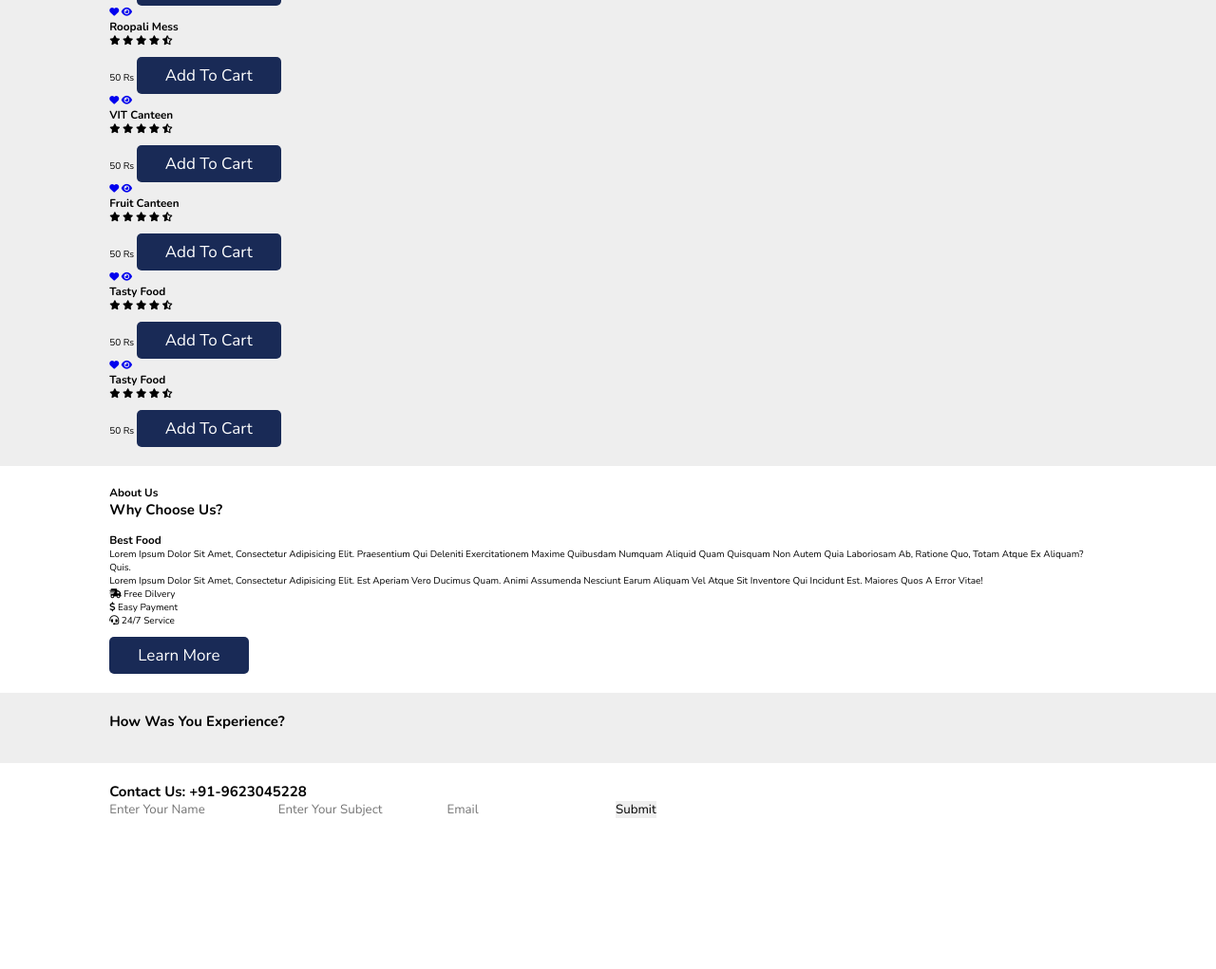
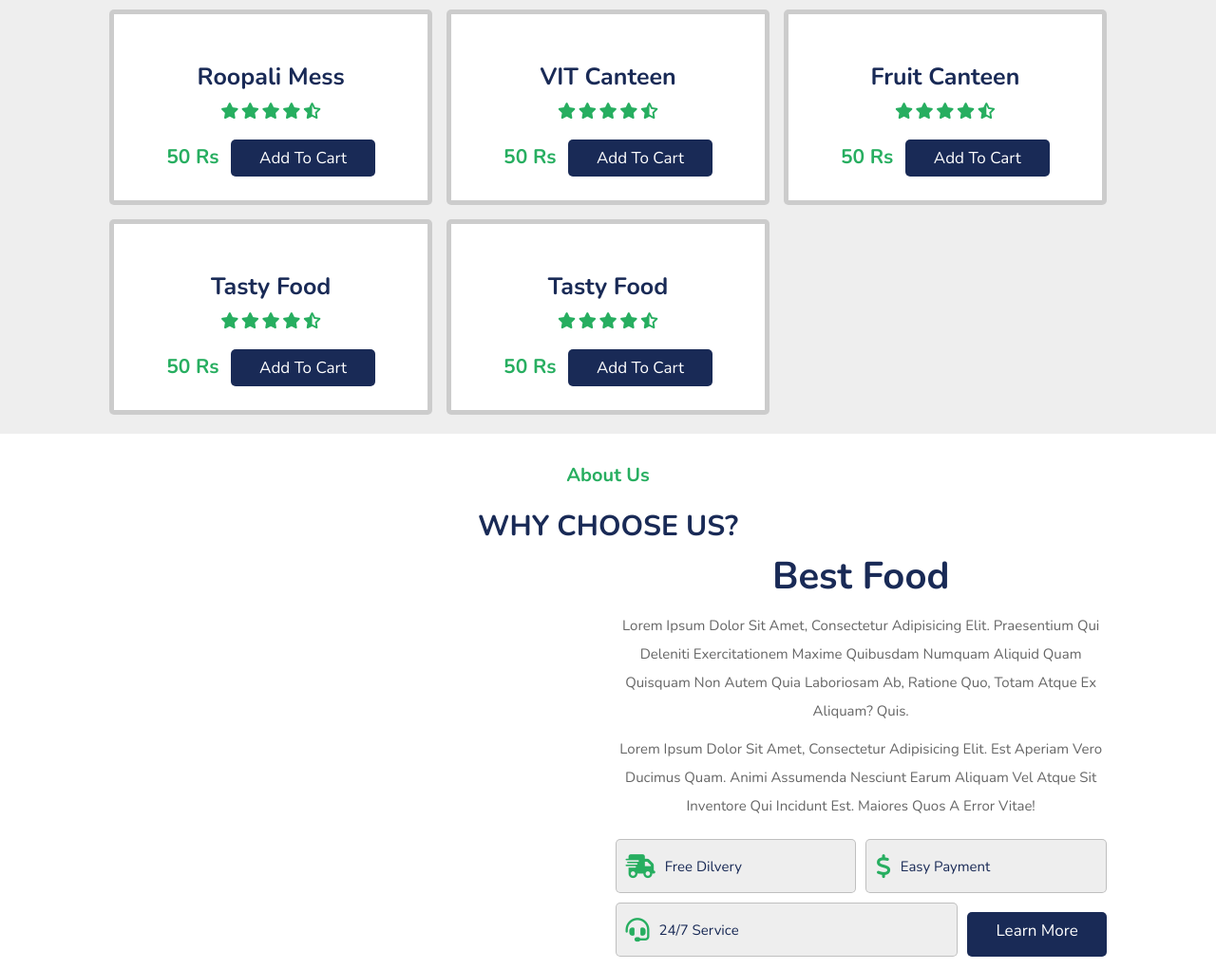
Before and after one commit to aditi-021/Khaugallii, a plain HTML site: page index.html in a window 1280 px wide. Shown: the part 988-2009 px from the top of the page at 95% size. Before the commit the page ends 1870 px from the top, so only its background shows below. Drawn offline with nearby package versions, Linux system fonts and the light colour scheme; files whose address does not match are found by name.

Commit message:
Update style.css

```diff
--- a/style.css
+++ b/style.css
@@ -1,24 +1,27 @@
 @import url("https://fonts.googleapis.com/css2?family=Nunito:wght@200;300;400;600;700&display=swap");
 
-:root{
-    --green:#27ae60;
-    --black:#192a56;
-    --light-color:#666;
-    --box-shadow:0. 5rem 1.5rem rgba(0,0,0,.1);
+:root {
+    --green: #27ae60;
+    --black: #192a56;
+    --light-color: #666;
+    --box-shadow: 0. 5rem 1.5rem rgba(0, 0, 0, .1);
 
 }
-*{
+
+* {
     font-family: 'Nunito', sans-serif;
-    margin:0; padding:0;
+    margin: 0;
+    padding: 0;
     box-sizing: border-box;
     text-decoration: none;
-    outline: none; border: none;
+    outline: none;
+    border: none;
     text-transform: capitalize;
     transition: all .2s linear;
 
 }
 
-html{
+html {
     font-size: 62.5%;
     overflow-x: hidden;
     scroll-padding-top: 5.5rem;
@@ -26,15 +29,32 @@
 
 }
 
-section{
+section {
     padding: 2rem 9%;
 }
 
-section:nth-child(even){
+section:nth-child(even) {
     background: #eee;
 }
 
-.btn{
+.subheading {
+    text-align: center;
+    color: var(--green);
+    font-size: 2rem;
+    padding-top: 1rem;
+
+}
+
+.heading {
+    text-align: center;
+    color: var(--black);
+    font-size: 3rem;
+    padding-top: 2rem;
+    text-transform: uppercase;
+
+}
+
+.btn {
     margin-top: 1rem;
     display: inline-block;
     font-size: 1.7rem;
@@ -45,45 +65,49 @@
     padding: .8rem 3rem;
 }
 
-.btn:hover{
+.btn:hover {
     background: var(--green);
     letter-spacing: .1rem;
 }
 
-header{
+header {
     position: fixed;
-    top:0; left:0; right:0;
+    top: 0;
+    left: 0;
+    right: 0;
     background: #fff;
-    padding:1rem 7%;
+    padding: 1rem 7%;
     display: flex;
     align-items: centre;
     justify-content: space-between;
-    z-index:1000;
+    z-index: 1000;
     box-shadow: var(--box-shadow);
 }
 
-header .logo{
+header .logo {
     color: var(--green);
+    font-size: 5rem;
 }
 
-header .navbar a{
-    font-size: 1.7rem;
+header .navbar a {
+    font-size: 2.1rem;
     border-radius: .5rem;
-    padding: .5rem 1.5;
+    padding: .5rem 2rem;
     color: var(--light-color);
+    margin: 1rem;
 }
 
 header .navbar a.active,
-header .navbar a:hover{
+header .navbar a:hover {
     color: #fff;
     background: var(--green);
 }
 
 header .icons i,
-header .icons a{
+header .icons a {
     cursor: pointer;
     margin-left: .5rem;
-    height:4.5rem;
+    height: 4.5rem;
     line-height: 4.5rem;
     width: 4.5rem;
     text-align: justify;
@@ -91,114 +115,294 @@
     color: var(--black);
     border-radius: 50%;
     background: #eee;
+    padding-left: 1.5rem;
 
 }
 
 header .icons i:hover,
-header .icons a:hover{
-    color:#fff;
+header .icons a:hover {
+    color: #fff;
     background: var(--green);
     transform: rotate(360deg);
 }
 
-header .icons #menu-bars{
+header .icons #menu-bars {
     display: none;
 }
 
-#search-form{
+#search-form {
     position: fixed;
-    top: -110%; left:0;
-    height:100%; width:100%;
+    top: -110%;
+    left: 0;
+    height: 100%;
+    width: 100%;
     z-index: 1004;
-    background:rgba(0,0,0,.8);
+    background: rgba(0, 0, 0, .8);
     display: flex;
     align-items: centre;
     justify-content: centre;
-    padding: 25rem 50rem ; /*(0 1rem)*/
+    padding: 25rem 50rem;
+    /*(0 1rem)*/
 }
 
-#search-form.active{
-    top:0;
+#search-form.active {
+    top: 0;
 }
 
-#search-form #search-box{
-    width:50rem;
+#search-form #search-box {
+    width: 50rem;
     border-bottom: .1rem solid #fff;
-    padding:1rem 0;
-    color:#fff;
+    padding: 1rem 0;
+    color: #fff;
     font-size: 3rem;
-    text-transform:none;
-    background:none;
+    text-transform: none;
+    background: none;
 }
 
-#search-form #search-box::placeholder{
-    color:#eee;
+#search-form #search-box::placeholder {
+    color: #eee;
 
 }
 
-#search-form #search-box::-webkit-search-cancel-button{
+#search-form #search-box::-webkit-search-cancel-button {
     -webkit-appearance: none;
 }
 
-#search-form label{
-    color:#fff;
-    cursor:pointer;
+#search-form label {
+    color: #fff;
+    cursor: pointer;
     font-size: 2.5rem;
-    padding-top: 2rem; /*additionaly added*/
+    padding-top: 2rem;
+    /*additionaly added*/
 }
 
-#search-form label:hover{
+#search-form label:hover {
     color: var(--green);
 }
 
-#search-form #close{
+#search-form #close {
     position: absolute;
-    color:#fff;
+    color: #fff;
     cursor: pointer;
-    top: 2rem; right:3rem;
+    top: 2rem;
+    right: 3rem;
     font-size: 5rem;
 }
 
-.home .home-slider .slide{
+.home .home-slider .slide {
     display: flex;
     align-items: center;
     flex-wrap: wrap;
-    gap:2rem;
+    gap: 2rem;
     padding-top: 9rem;
     padding-left: 9rem;
     padding-right: 9rem;
 }
-.home .home-slider .slide .content{
+
+.home .home-slider .slide .content {
     flex: 1 1 45rem;
 
 }
-.home .home-slider .slide .image{
+
+.home .home-slider .slide .image {
     flex: 1 1 30rem;
 
 }
-.home .home-slider .slide .image img{
+
+.home .home-slider .slide .image img {
     width: 100%;
 
 }
-.home .home-slider .slide .content span{
-    color:var(--green);
+
+.home .home-slider .slide .content span {
+    color: var(--green);
     font-size: 2.5rem;
 
 }
-.home .home-slider .slide .content h3{
-    color:var(--black);
+
+.home .home-slider .slide .content h3 {
+    color: var(--black);
     font-size: 7rem;
 
 }
-.home .home-slider .slide .content p{
-    color:var(--light-color);
+
+.home .home-slider .slide .content p {
+    color: var(--light-color);
     font-size: 2.2rem;
     padding: 0.5rem 0;
     line-height: 1.5rem;
 }
 
-.swiper-pagination-bullet-active{
-    background:var(--green);
+.swiper-pagination-bullet-active {
+    background: var(--green);
+}
+
+
+.dishes .box-container {
+    display: grid;
+    grid-template-columns: repeat(auto-fit, minmax(28rem, 1fr));
+    gap: 1.5rem;
+}
+
+.dishes .box-container .box {
+    padding: 2.5rem;
+    background-color: #fff;
+    border: .5rem solid rgba(0, 0, 0, 0.2);
+    border-radius: .5rem;
+    box-shadow: var(--box-shadow);
+    position: relative;
+    overflow: hidden;
+    text-align: center;
+
+}
+
+.dishes .box-container .box .fa-heart,
+.dishes .box-container .box .fa-eye {
+    position: absolute;
+    top: 1.5rem;
+    background-color: #eee;
+    border-radius: 50%;
+    height: 5rem;
+    width: 5rem;
+    line-height: 5rem;
+    font-size: 2rem;
+    color: var(--black);
+}
+
+
+.dishes .box-container .box .fa-heart:hover,
+.dishes .box-container .box .fa-eye:hover {
+    background-color: var(--green);
+    color: #fff;
+}
+
+.dishes .box-container .box .fa-heart {
+    right: -15rem;
+}
+
+.dishes .box-container .box .fa-eye {
+    left: -15rem;
+
+}
+
+.dishes .box-container .box:hover .fa-heart {
+    right: 1.5rem;
+}
+
+.dishes .box-container .box:hover .fa-eye {
+    left: 1.5rem;
+
+}
+
+.dishes .box-container .box img {
+    height: 17rem;
+    margin: 1rem 0;
+}
+
+.dishes .box-container .box h3 {
+    color: var(--black);
+    font-size: 2.5rem;
+}
+
+.dishes .box-container .box .stars {
+    padding: 1rem 0;
+}
+
+.dishes .box-container .box .stars i {
+    font-size: 1.7rem;
+    color: var(--green);
+}
+
+.dishes .box-container .box span {
+    color: var(--green);
+    margin-right: 1rem;
+    font-weight: bolder;
+    font-size: 2.1rem;
+}
+
+.about .row {
+    display: flex;
+    flex-wrap: wrap;
+    gap: 1.5rem;
+    text-align: center;
+}
+
+.about .row .image {
+    flex: 1 1 45rem;
+}
+
+.about .row .image img {
+    width: 100%;
+}
+
+.about .row .content {
+    flex: 1 1 45rem;
+}
+
+.about .row .content h3 {
+    color: var(--black);
+    font-size: 4rem;
+    padding: .5rem 0;
+}
+
+.about .row .content p {
+    color: var(--light-color);
+    font-size: 1.5rem;
+    padding: .5rem 0;
+    line-height: 2;
+}
+.about .row .content .icons-container{
+    display: flex;
+    gap: 1rem;
+    flex-wrap: wrap;
+    padding: 1rem 0;
+    margin-top: .5rem ;
+}
+
+.about .row .content .icons-container .icons{
+    background: #eee;
+    border-radius: .5rem;
+    border: .1rem solid rgba(0, 0, 0, .2);
+    display: flex;
+    align-items: center;
+    gap: 1rem;
+    flex: 1 1 17rem;
+    padding: 1.5rem 1rem;
+
+}
+.about .row .content .icons-container .icons i{
+    font-size: 2.5rem;
+    color: var(--green);
+}
+.about .row .content .icons-container .icons span{
+    font-size: 1.5rem;
+    color: var(--black);
+}
+.content .form{
+    display: flex;
+}
+/* about section end */
+/* contact us section */
+.contact .form .form-item{
+
+    background-color: aqua;
+}
+
+
+.contact .form .form-item .items{
+    padding: 1.5rem;
+    border: .1rem solid var(--black);
+    margin: 1rem;
+    width: 30%;
+    border-radius: .5rem;
+}
+.contact .form .form-item .submit{
+    padding: 1.5rem;
+    border: .3rem solid var(--black);
+    background-color: var(--green);
+    color: #eee;
+    width: 10%;
+    border-radius: .5rem;
 }
 
 
@@ -206,70 +410,78 @@
 
 
 
-
-
-
-
-
 /* media queries*/
-@media(max-width:991px){
-    html{
+@media(max-width:991px) {
+    html {
         font-size: 55%;
     }
-    header{
-        padding:1rem 2rem;
+
+    header {
+        padding: 1rem 2rem;
     }
-    section{
-        padding:2rem;
+
+    section {
+        padding: 2rem;
     }
 
 }
-@media (max-width:768px){
 
-    header .icons #menu-bars{
+@media (max-width:768px) {
+
+    header .icons #menu-bars {
         display: inline-block;
     }
 
-    header .navbar{
+    header .navbar {
         position: absolute;
-        top:100%; left:0; right:0;
-        background:#fff;
-        border-top: .1rem solid rgba(0,0,0,.2);
-        border-bottom: .1rem solid rgba(0,0,0, .2);
-        padding:1rem;
+        top: 100%;
+        left: 0;
+        right: 0;
+        background: #fff;
+        border-top: .1rem solid rgba(0, 0, 0, .2);
+        border-bottom: .1rem solid rgba(0, 0, 0, .2);
+        padding: 1rem;
         clip-path: polygon(0 0, 100% 0, 100% 0, 0 0);
 
     }
 
-    header .navbar.active{
+    header .navbar.active {
         clip-path: polygon(0 0, 100% 0, 100% 0, 0 0);
     }
 
-    header .navbar a{
+    header .navbar a {
         display: block;
-        padding:1.5rem;
-        margin:1rem;
+        padding: 1.5rem;
+        margin: 1rem;
         font-size: 2rem;
-        background:#eee;
+        background: #eee;
 
     }
 
-    #search-form #search-box{
+    #search-form #search-box {
         width: 90%;
-        margin:0 1rem;
+        margin: 0 1rem;
     }
-    .home .home-slider .slide .content h3{
-        color:var(--black);
+
+    .home .home-slider .slide .content h3 {
+        color: var(--black);
         font-size: 5rem;
 
     }
 
 }
 
-@media(max-width:991px){
-    html{
+@media(max-width:991px) {
+    html {
         font-size: 50%;
     }
 
+    .dishes .box-container .box img {
+        height: auto;
+        width: 100%;
+    }
+
+
+
 
 }
```
Lines whose indentation alone changed are shown as unchanged.
